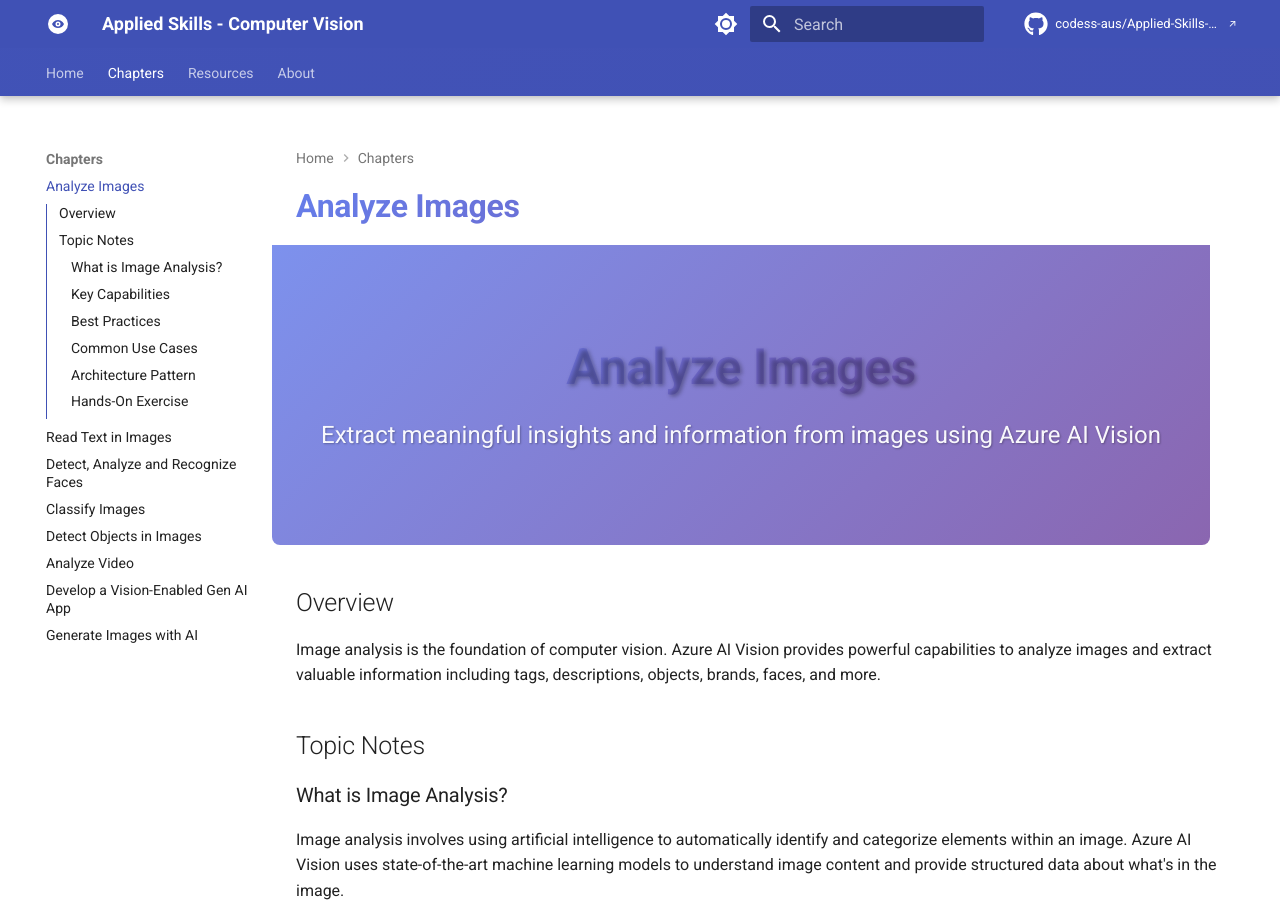
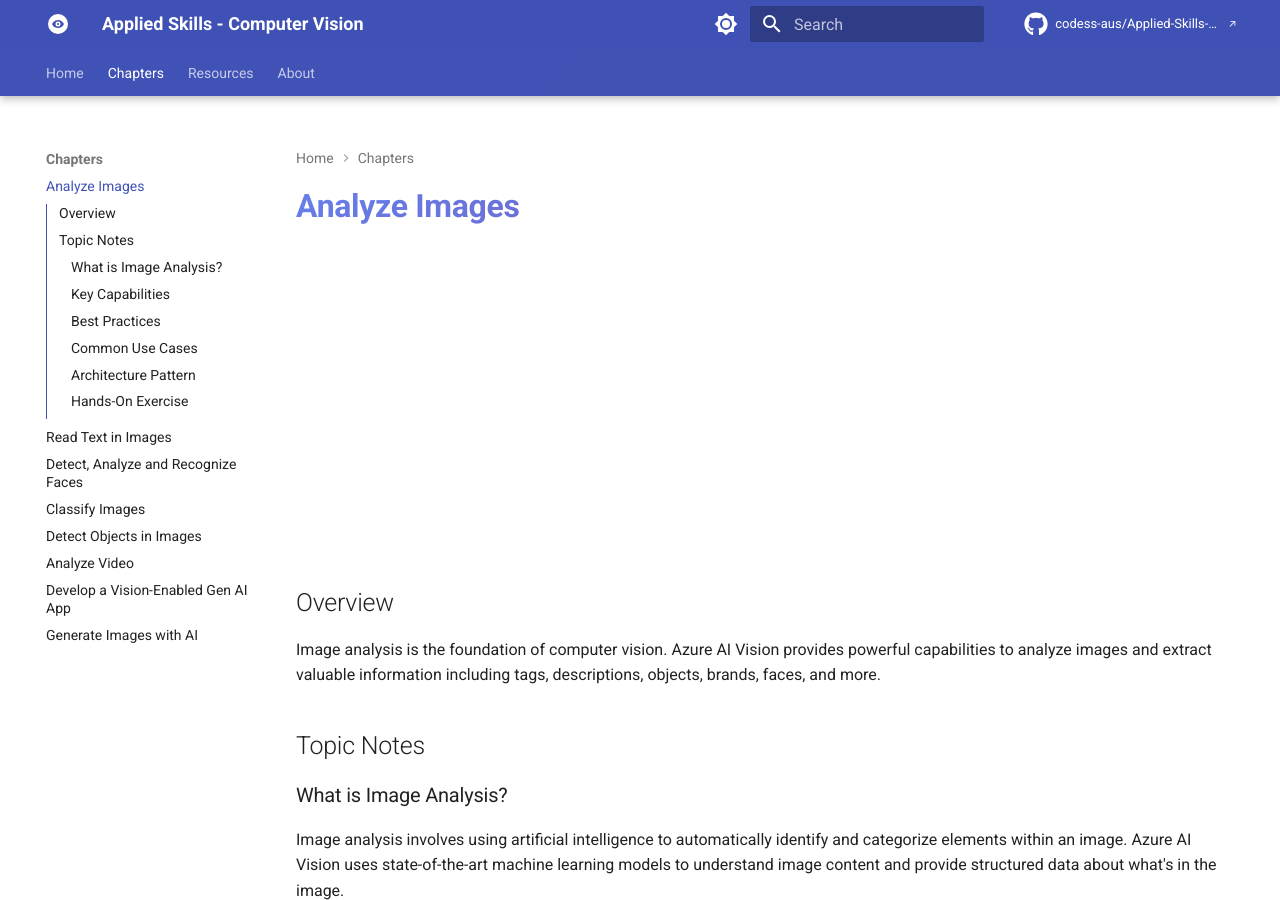
Before and after one commit to codess-aus/Applied-Skills-Computer-Vision, an MkDocs documentation site: the page built from docs/chapters/analyze-images.md, in a window 1280 px wide and 900 px high. Built offline with MkDocs 1.6.1 and Material for MkDocs 9.7.7, drawn with Linux system fonts in a browser that asks for light colours; comment, search, counter and statistics services are not loaded.

Commit message:
Refactor hero section in analyze-images.md to simplify structure and improve styling

```diff
--- a/docs/chapters/analyze-images.md
+++ b/docs/chapters/analyze-images.md
@@ -1,12 +1,6 @@
 # Analyze Images
 
-<div class="hero-section" style="background-image: url('../assets/imageanalysis.png'); background-size: cover; background-position: center;">
-  <div class="hero-overlay">
-    <div class="hero-content">
-      <h1>Analyze Images</h1>
-      <p>Extract meaningful insights and information from images using Azure AI Vision</p>
-    </div>
-  </div>
+<div class="hero-section" style="background-image: url('../assets/imageanalysis.png'); background-size: cover; background-position: center; background-repeat: no-repeat;">
 </div>
 
 ## Overview
```
